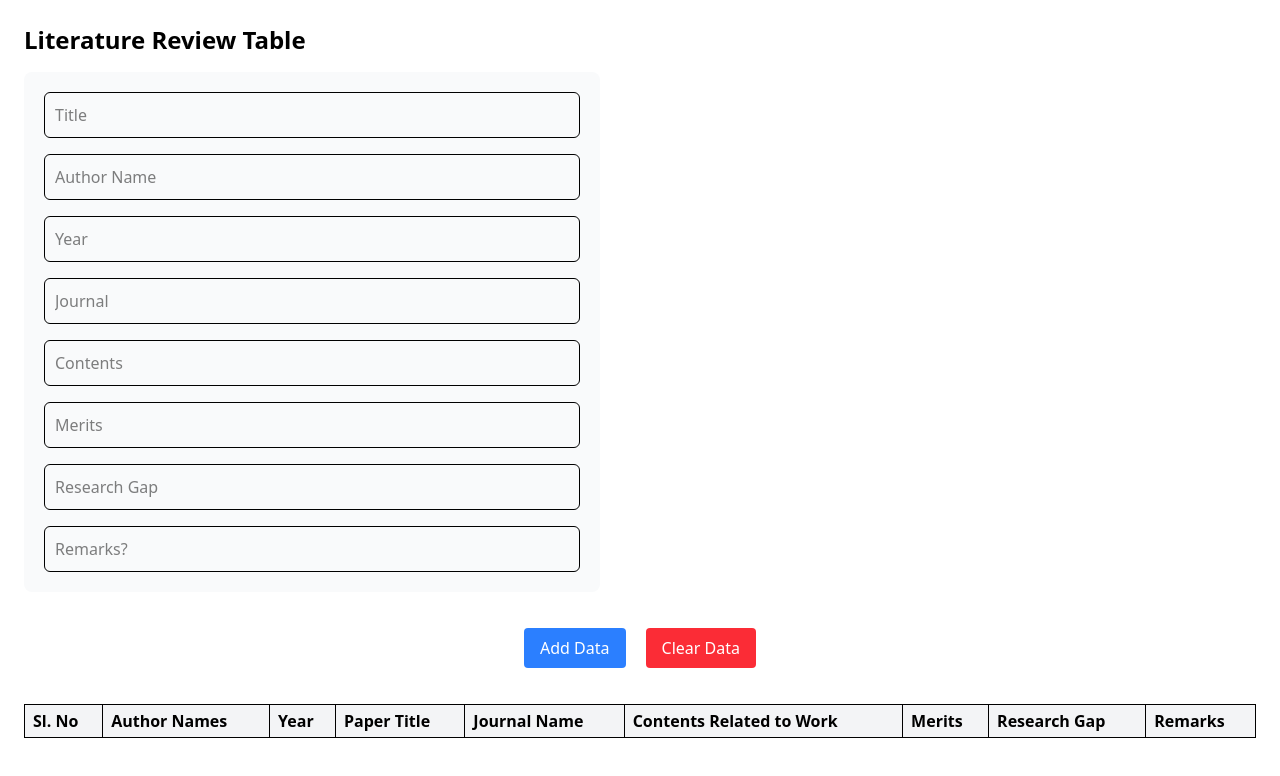
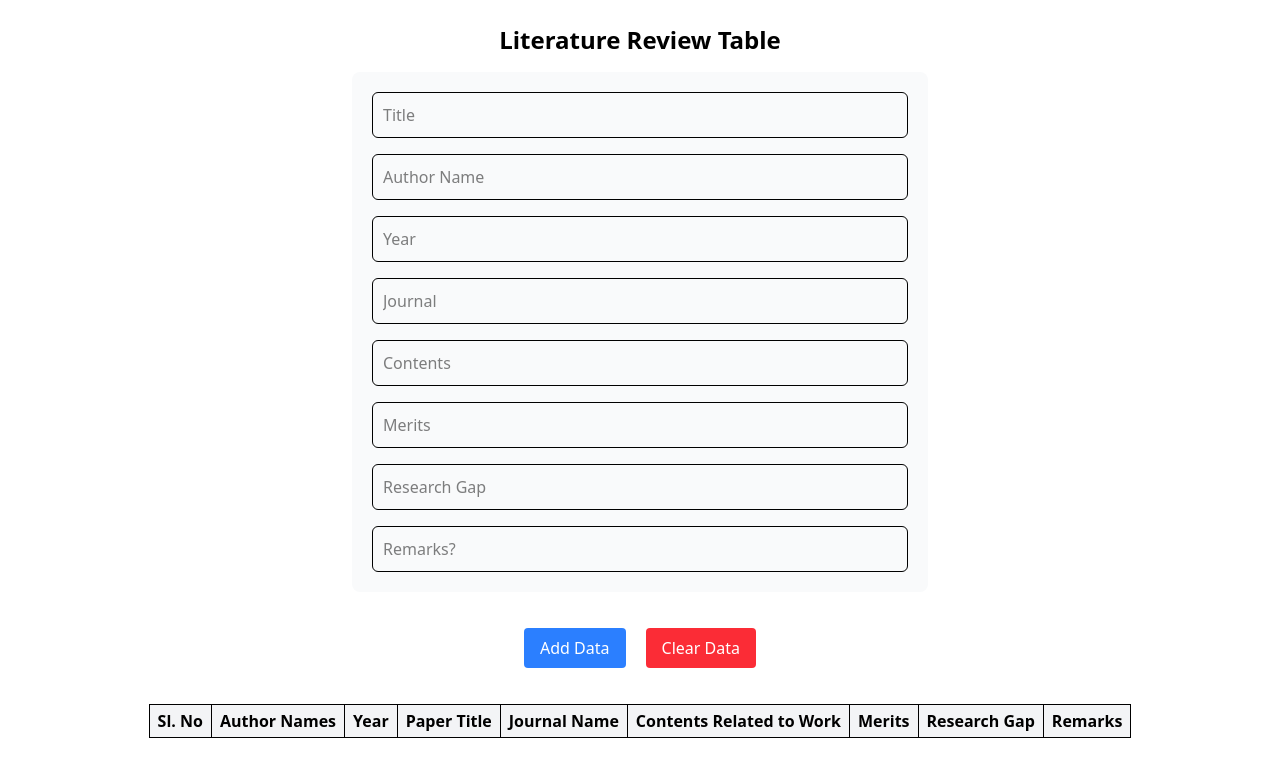
Before and after one commit to F7Z7/IEEE-XTREME-ROADMAP, a React (Vite) app: page / in a window 1280 px wide. Shown: the top 776 px of the page. Built offline with nearby package versions, Linux system fonts and the light colour scheme.

Commit message:
centering the div

```diff
--- a/src/Components/Table.tsx
+++ b/src/Components/Table.tsx
@@ -63,7 +63,7 @@ const TablePage: React.FC = () => {
         });
     }
     return (
-        <div className="p-6">
+        <div className="p-6 flex flex-col justify-center items-center">
             <h1 className="text-2xl font-bold mb-4">Literature Review Table</h1>
 
             {/* Form */}
```
